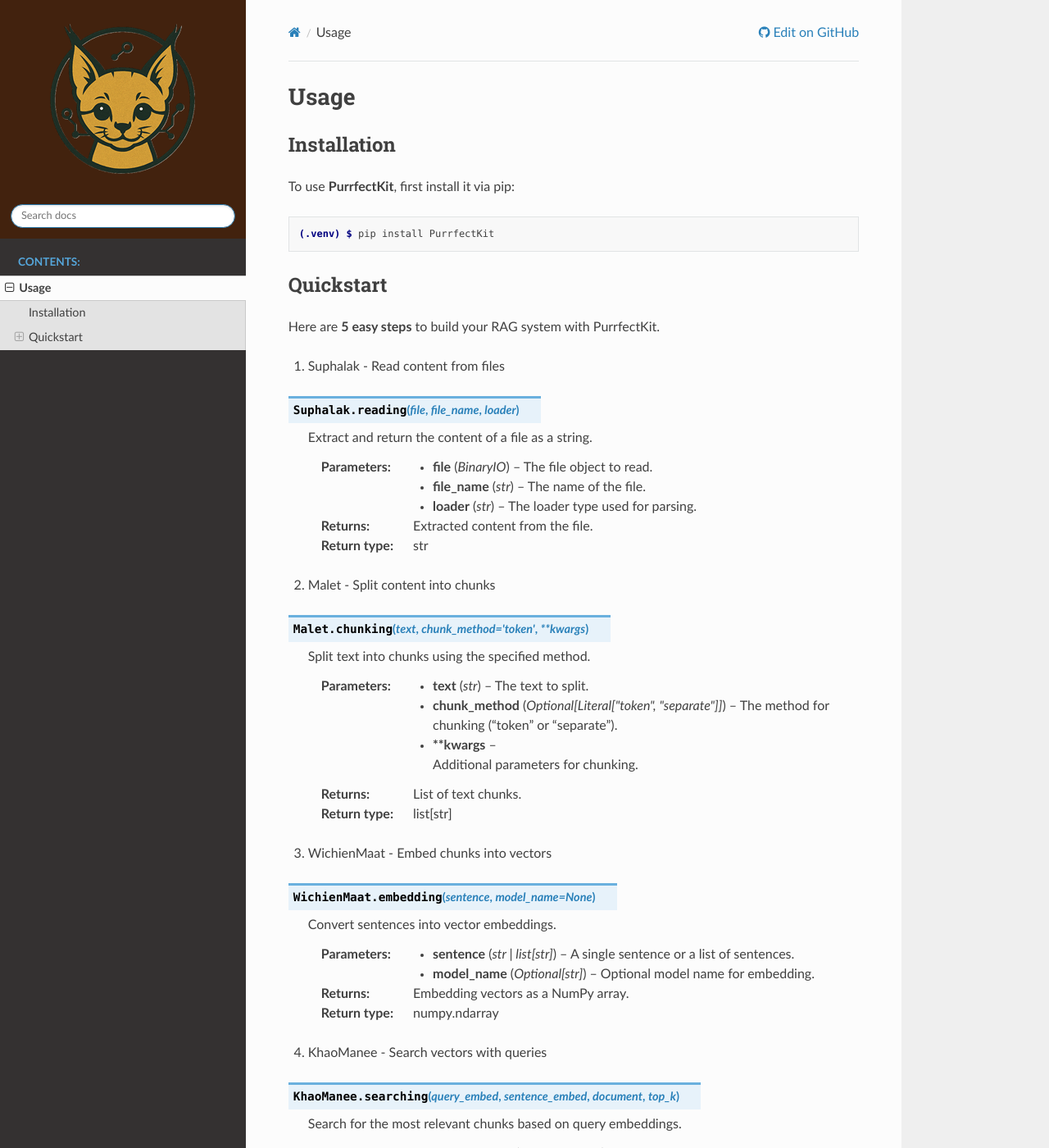
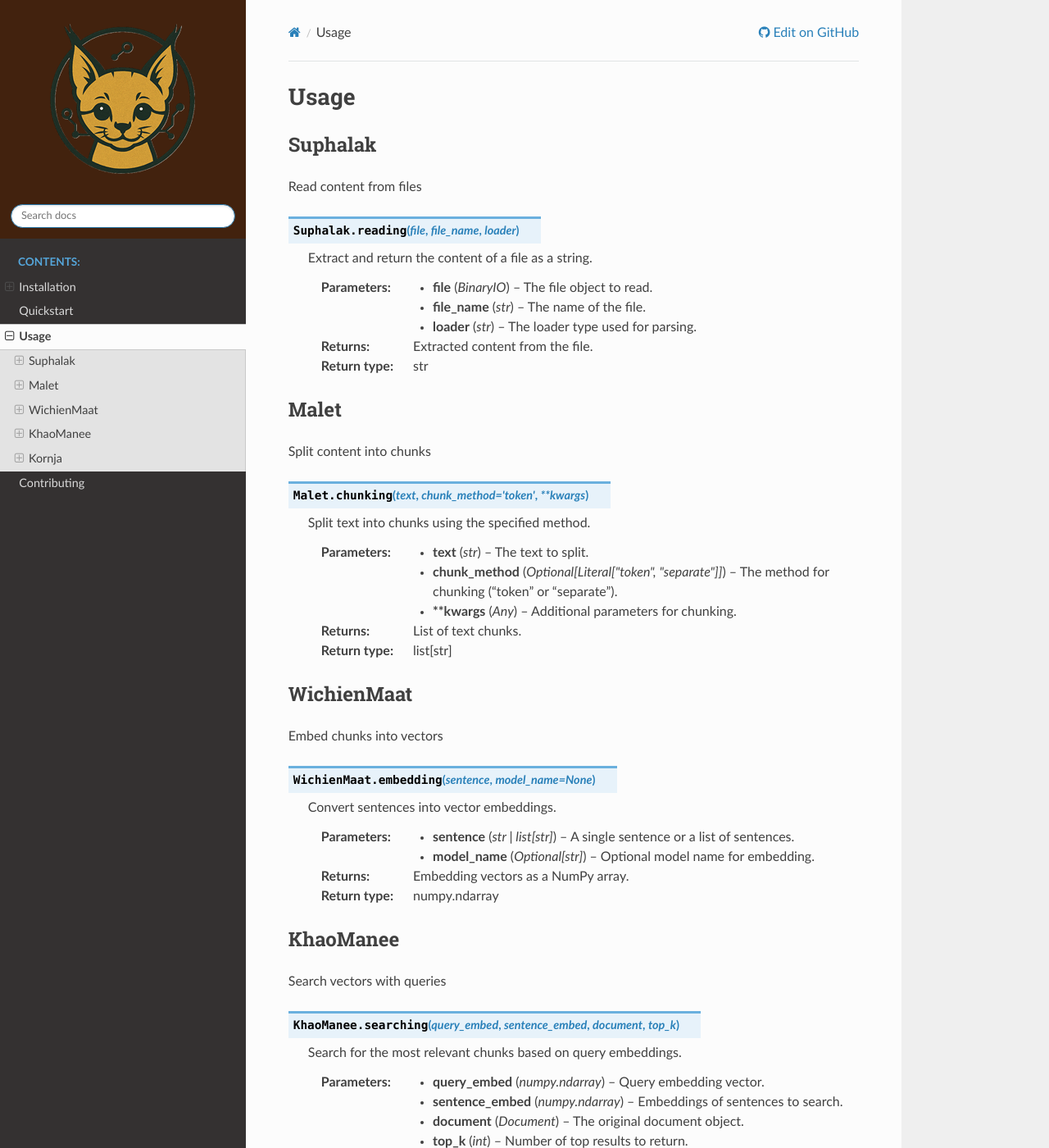
Before and after one commit to suwalutions/PurrfectKit, a Sphinx documentation site: the page built from docs/usage.rst, in a window 1280 px wide and 1400 px high. Shown: the whole window at 82% size. Built offline with Sphinx 7.4.7 and the Read the Docs theme 3.1.0, drawn with Linux system fonts in a browser that asks for light colours; some of the changed text lies outside the part shown.

```diff
--- a/docs/index.rst
+++ b/docs/index.rst
@@ -12,11 +12,11 @@ PurrfectKit's documentation
 
    This project is under active devcelopment.
 
-
-Check out the :doc:`usage` section for futher information, including how to :ref:`install <installation>` the project.
-
 .. toctree::
    :maxdepth: 2
    :caption: Contents:
 
+   installation
+   quickstart
    usage
+   contributing
--- /dev/null
+++ b/docs/requirements.txt
@@ -0,0 +1,3 @@
+sphinx
+sphinx-autobuild
+sphinx-rtd-theme
--- a/docs/usage.rst
+++ b/docs/usage.rst
@@ -1,25 +1,10 @@
 Usage
 =====
 
-.. _installation:
+Suphalak
+--------
 
-Installation
-------------
-
-To use **PurrfectKit**, first install it via pip:
-
-.. code-block:: console
-
-    (.venv) $ pip install PurrfectKit
-
-.. _quickstart:
-
-Quickstart
-----------
-
-Here are **5 easy steps** to build your RAG system with PurrfectKit.
-
-1. Suphalak - Read content from files
+Read content from files
 
 .. py:function:: Suphalak.reading(file, file_name, loader)
 
@@ -79,9 +73,15 @@ Here are **5 easy steps** to build your RAG system with PurrfectKit.
     :return: List of search results with relevance scores.
     :rtype: list[dict]
 
-5. Kornja - Generate answers from vectors
+Kornja
+------
+
+Generate answers from vectors
 
 .. py:function:: Kornja.generating()
+
+    .. note:: This function is under development and will generate answers from retrieved contexts in future releases.
+
 .. .. py:function:: Kornja.generating(context, query, **kwargs)
 
 ..     Generate an answer based on retrieved vector context.
@@ -90,7 +90,7 @@ Here are **5 easy steps** to build your RAG system with PurrfectKit.
 ..     :type context: list[dict]
 ..     :param query: The user query.
 ..     :type query: str
-..     :param **kwargs: Additional parameters for generation.
-..     :type **kwargs: Any
+..     :param `**kwargs`: Additional parameters for generation.
+..     :type `**kwargs`: Any
 ..     :return: Generated answer string.
 ..     :rtype: str
```
Also changed, not shown: other parts of docs/usage.rst (+14 -5 lines), docs/contributing.rst (added, +12 -0 lines), docs/installation.rst (added, +98 -0 lines), docs/quickstart.rst (added, +37 -0 lines).
